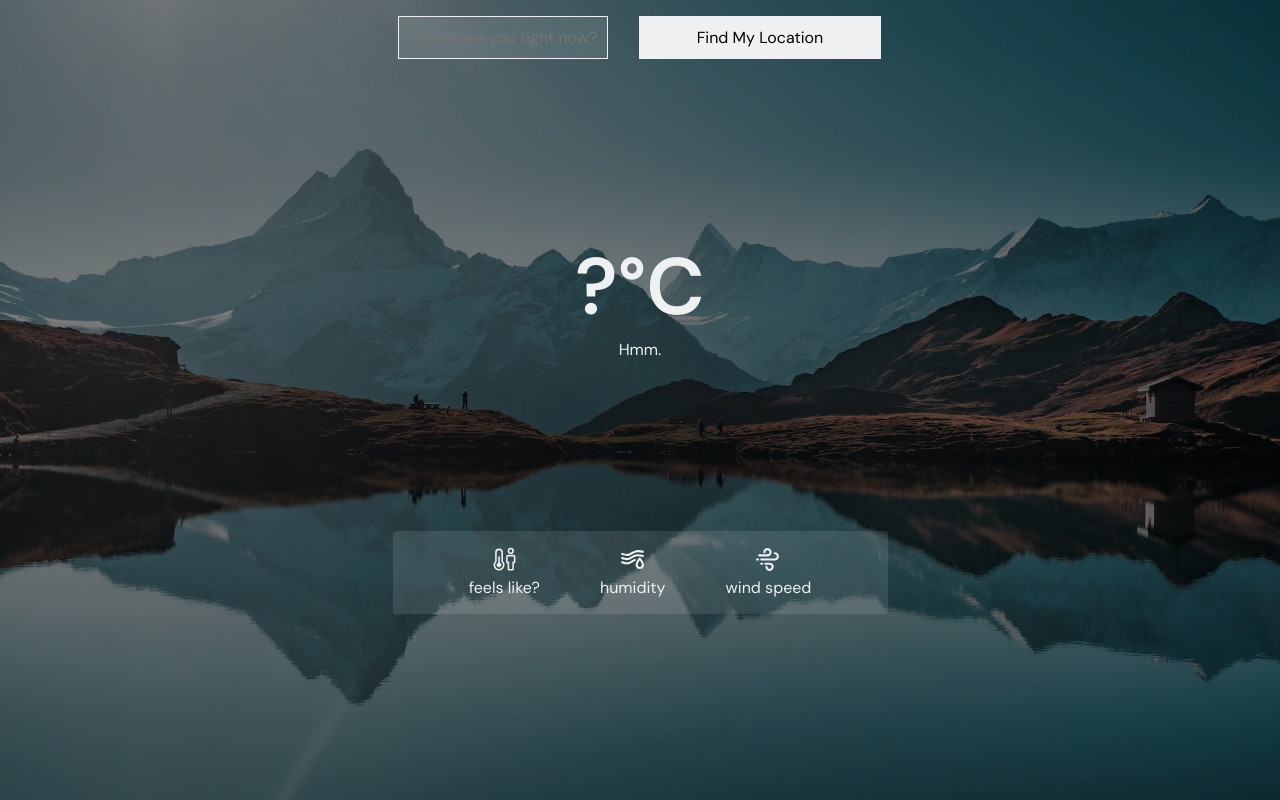
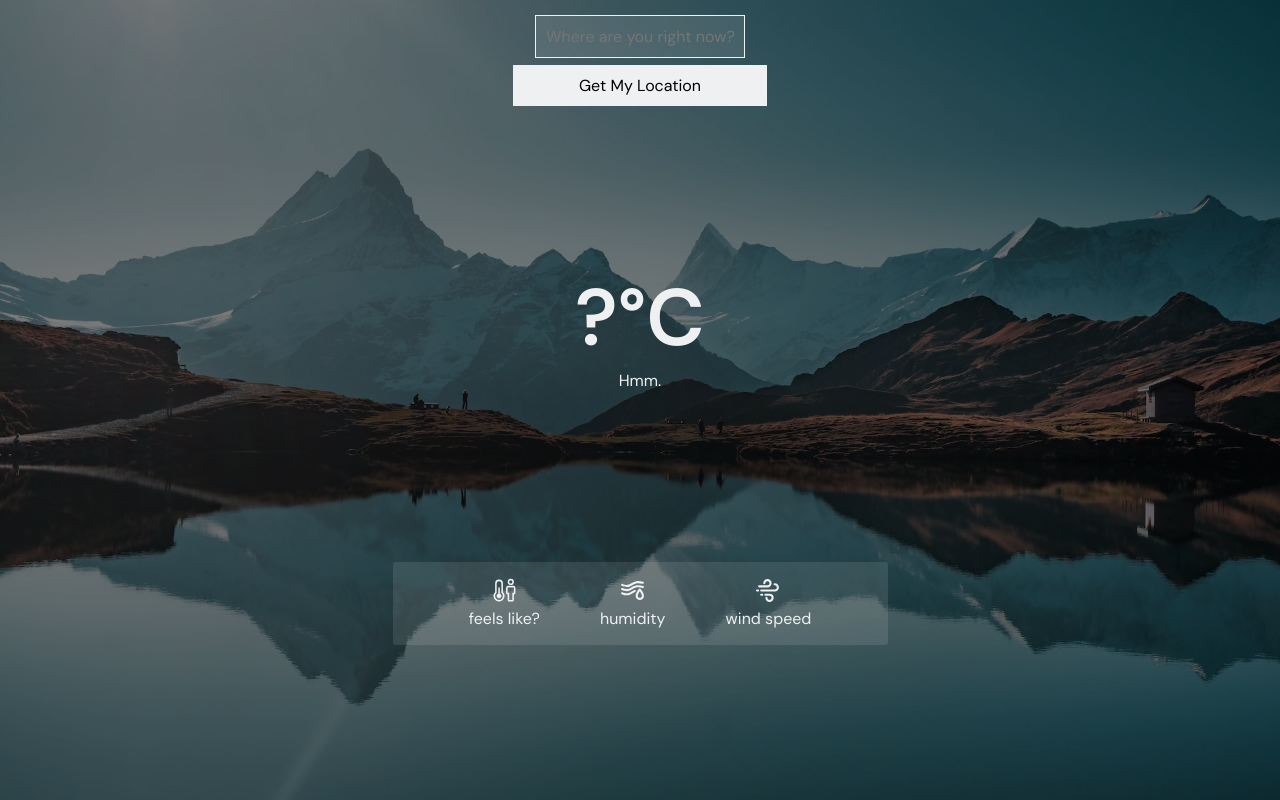
Before and after one commit to jdichh/obligatory-weather-app-react, a React (Vite) app: page / in a window 1280 px wide. Built offline with nearby package versions, Linux system fonts and the light colour scheme.

Commit message:
updated search layout

```diff
--- a/src/App.jsx
+++ b/src/App.jsx
@@ -41,11 +41,13 @@ const App = () => {
           onKeyPress={searchLocation}
           placeholder="Where are you right now?"
         />
-          <button
-            className="findMeButton"
-            onClick={getCoordinates}
-          >Find My Location
-          </button>
+      </div>
+      <div className="findMe">
+        <button
+          className="findMeButton"
+          onClick={getCoordinates}
+          >Get My Location
+        </button>
       </div>
       <div className="container">
         <div className="top">
--- a/src/index.css
+++ b/src/index.css
@@ -38,7 +38,7 @@ svg {
 
 .search {
   text-align: center;
-  padding: 1rem;
+  padding: 1rem 1rem 0.5rem 1rem;
 }
 
 .search input {
@@ -50,14 +50,17 @@ svg {
   outline: 1px solid var(--off-white);
 }
 
+.findMe {
+  text-align: center;
+}
+
 .findMeButton {
   font-family: "DM Sans", sans-serif;
   font-size: 1rem;
   background: var(--off-white);
   border: 2px solid var(--off-white);
   color: black;
-  padding: 0.55rem 3.5rem;
-  margin-left: 2rem;
+  padding: 0.5rem 4rem;
 }
 
 .search input:focus {
```
